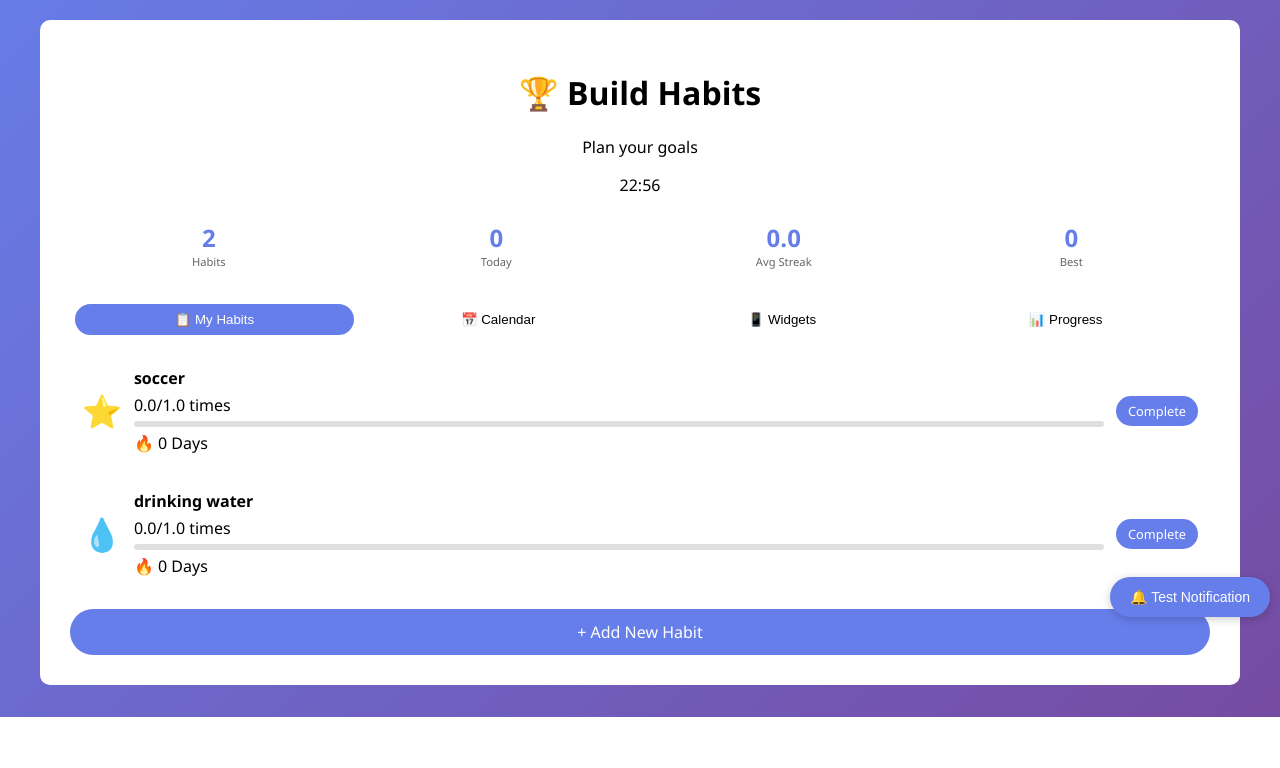
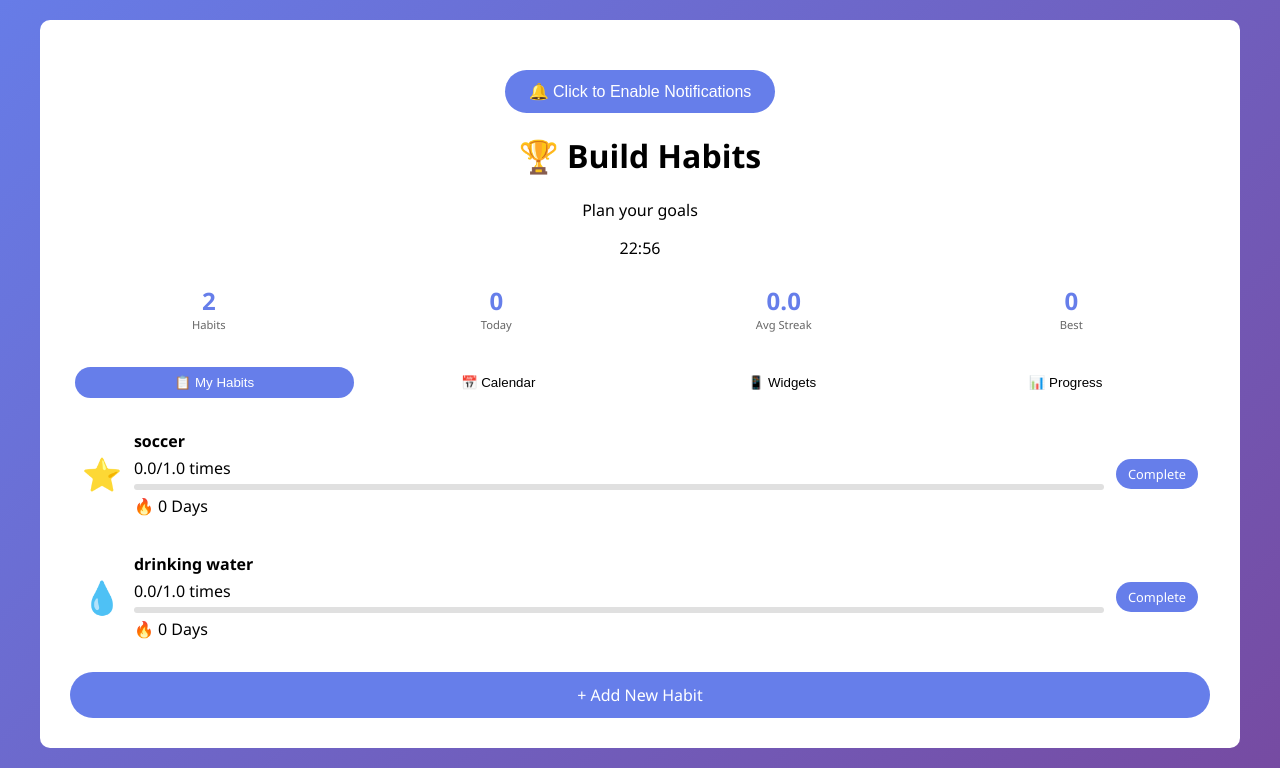
Before and after one commit to cliff3914/IntelliHabit-tracker, a Flask app: page /dashboard in a window 1280 px wide. Shown: the part 83-851 px from the top of the page. Before the commit the page ends 800 px from the top, so only its background shows below. Run offline with Flask 3, Linux system fonts and the light colour scheme; a user stored in the database is signed in; data comes from the database, SQL or seed files in the repository.

Commit message:
Fix notification button position

```diff
--- a/templates/dashboard.html
+++ b/templates/dashboard.html
@@ -2,10 +2,9 @@
 
 {% block content %}
 
-<!-- Test Notification Button -->
-<div style="position: fixed; bottom: 100px; right: 10px; z-index: 99999;">
-    <button onclick="testNotif();" style="background: #667eea; color: white; border: none; border-radius: 50px; padding: 12px 20px; cursor: pointer; font-size: 14px; box-shadow: 0 2px 10px rgba(0,0,0,0.2);">
-        🔔 Test Notification
+<div style="text-align: center; margin: 20px 0;">
+    <button onclick="testNotif()" style="background: #667eea; color: white; border: none; border-radius: 50px; padding: 12px 24px; cursor: pointer; font-size: 16px;">
+        🔔 Click to Enable Notifications
     </button>
 </div>
 
```
